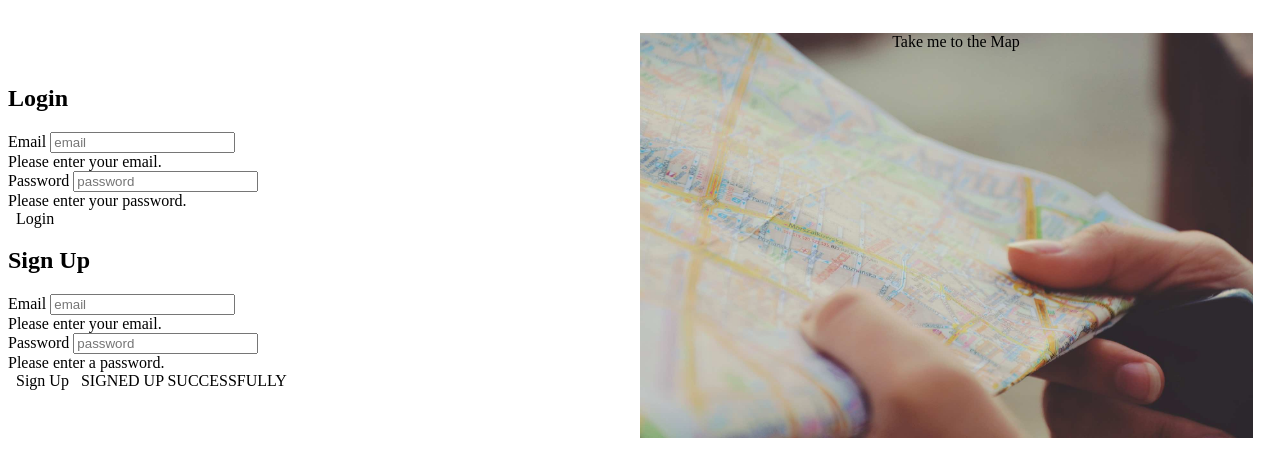
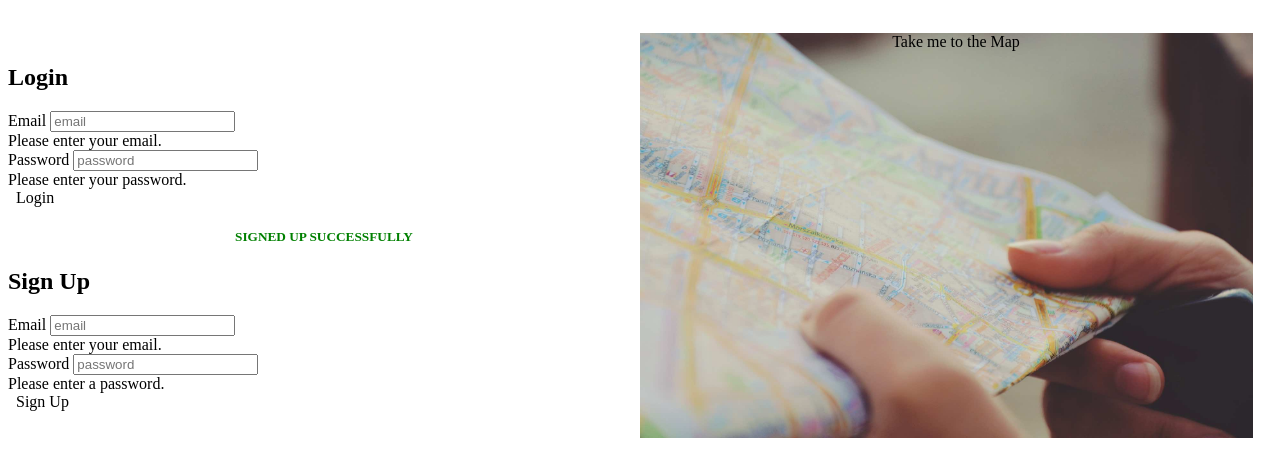
Before and after one commit to benAkehurst/food-search, a website: page app/loginModule/loginView.html in a window 1280 px wide. Drawn offline with Linux system fonts and the light colour scheme; files that its build step writes are made by us from their sources; files whose address does not match are found by name.

Commit message:
moved confirm and styling

```diff
--- a/app/loginModule/loginView.css
+++ b/app/loginModule/loginView.css
@@ -43,3 +43,8 @@
     align-items: center;
     justify-content: center;
 }
+
+.sucessfull_signup{
+    color: green;
+    text-align: center;
+}
--- a/app/loginModule/loginView.html
+++ b/app/loginModule/loginView.html
@@ -39,6 +39,9 @@
                     <md-content class="md-padding">
                         <md-content ng-cloak="ng-cloak" class="login_form">
                             <md-card>
+                                <md-content class="sucessfull_signup" ng-show="signUpSuccess">
+                                    <h5>SIGNED UP SUCCESSFULLY</h5>
+                                </md-content>
                                 <md-toolbar>
                                     <div class="md-toolbar-tools">
                                         <h2><span>Sign Up</span></h2>
@@ -62,7 +65,6 @@
                                             </div>
                                         </md-input-container>
                                         <md-button ng-disabled="!sign_up_form.$valid" ng-click="signUp(sign_up_form_email,sign_up_form_password)" class="md-raised md-primary">&nbsp Sign Up &nbsp</md-button>
-                                        <md-content ng-show="signUpSuccess">SIGNED UP SUCCESSFULLY</md-content>
                                     </form>
                                 </md-card-content>
                             </md-card>
```
